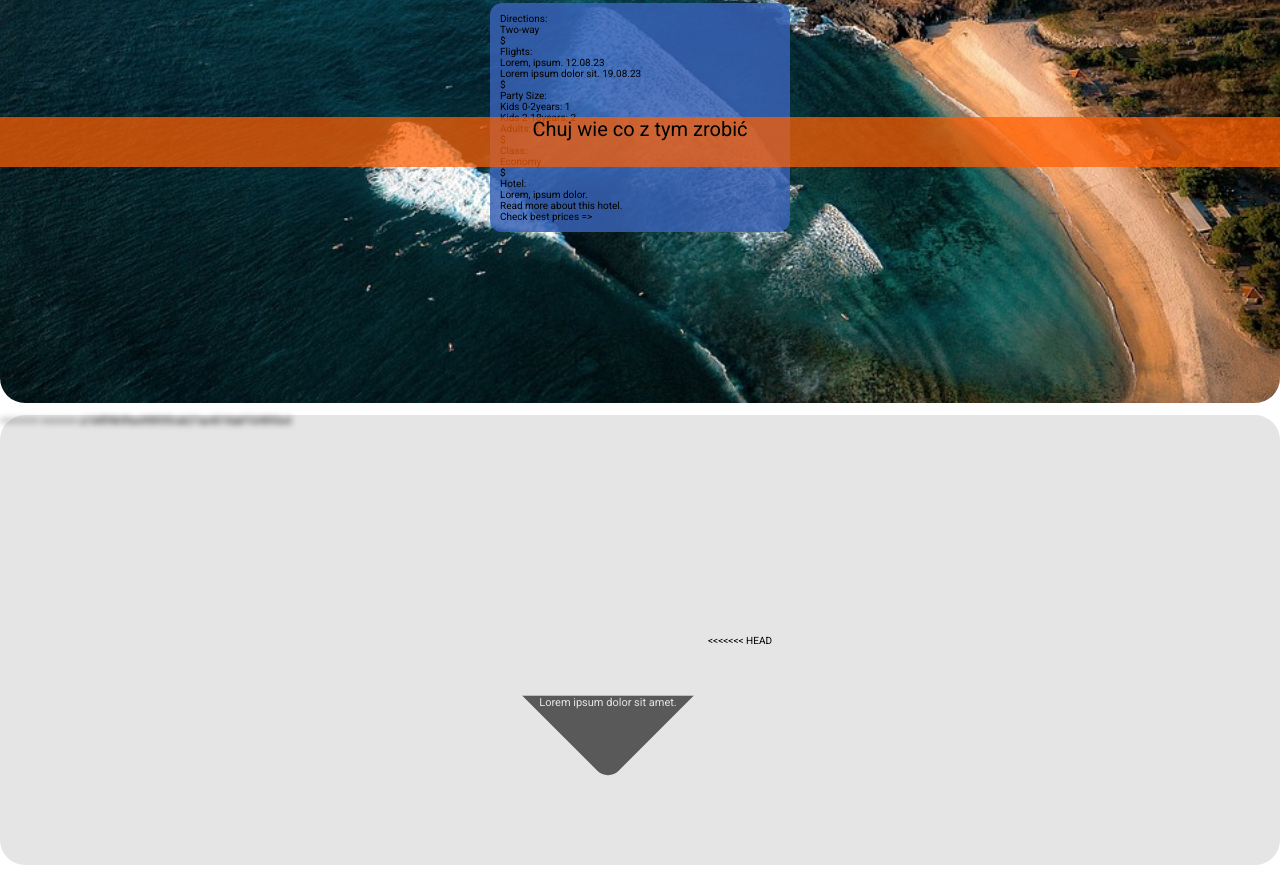
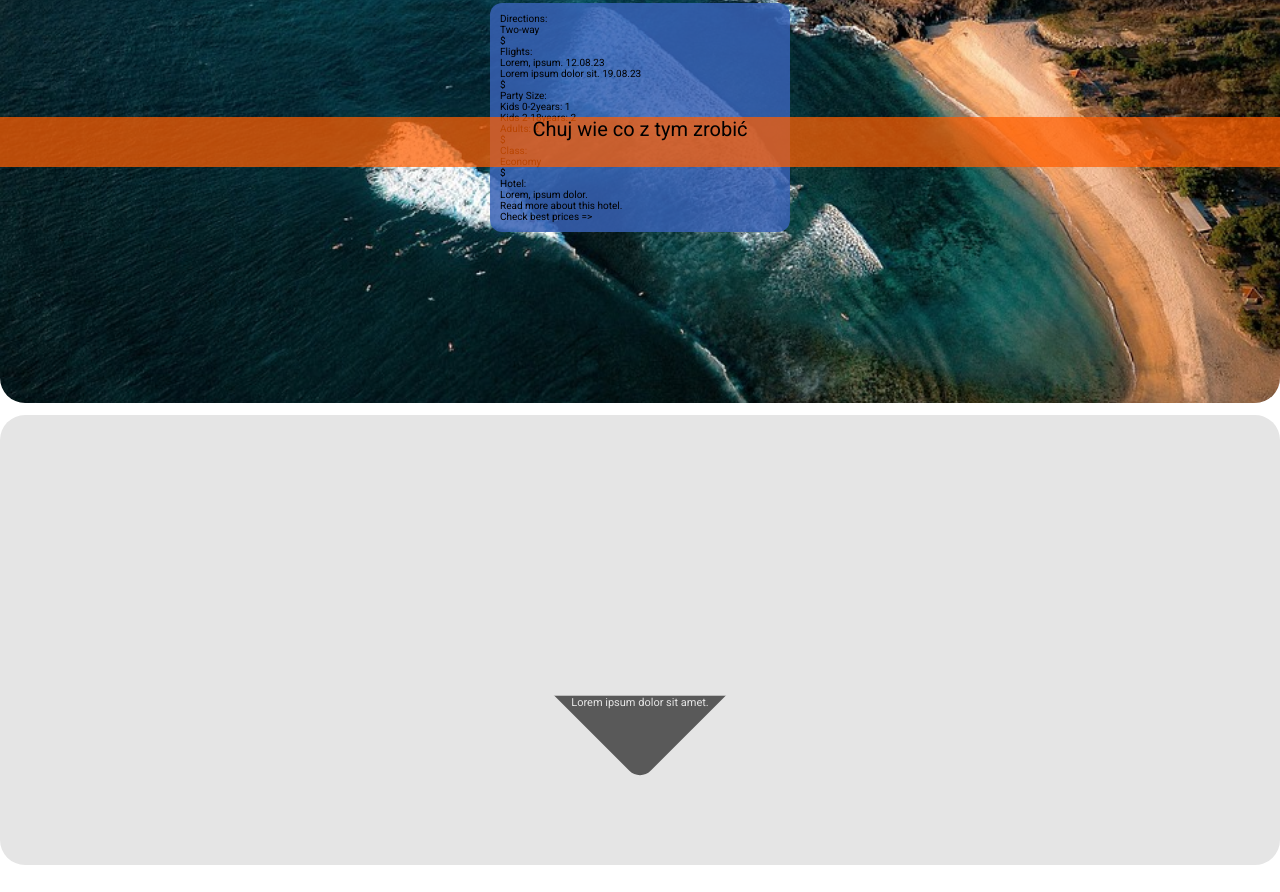
Before and after one commit to BZajc/TWDE, a website built with Parcel: page index.html in a window 1280 px wide. Shown: the part 1408-2300 px from the top of the page. Built offline with nearby package versions, Linux system fonts and the light colour scheme; no server answers; files whose address does not match are found by name.

Commit message:
small fix in index.html

```diff
--- a/index.html
+++ b/index.html
@@ -153,10 +153,7 @@
             </div>
           </div>
         </div>
-<<<<<<< HEAD
         <div class="display-images__background-image">
-=======
->>>>>>> a144ff469fee49895fceb27ae4018abf1b9893e4
       </div>
       </section>
       <script type="module" src="./src/js/script.js"></script>
```
